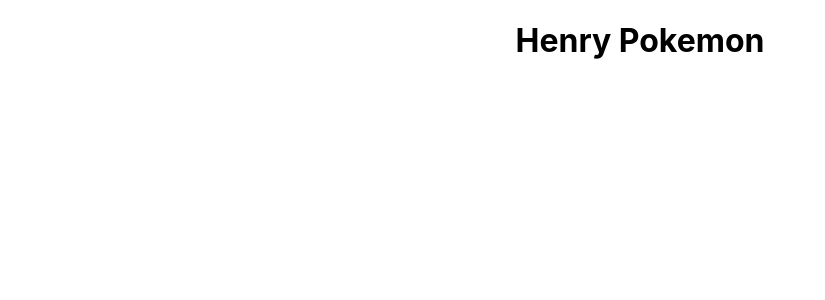
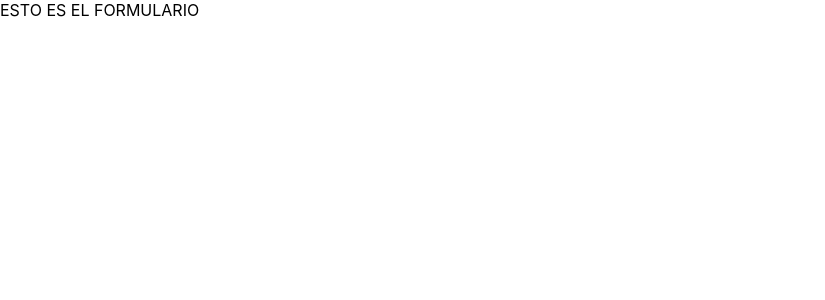
Before and after one commit to RodriguezLorena/PIPOKEMONRodriguezLorena, a React (Create React App) app in the folder client/: page /create in a window 1280 px wide. Shown: the top 300 px of the page, without its empty margins (0-825 px from the left). Built offline with nearby package versions, Linux system fonts and the light colour scheme.

Commit message:
probando rutas

```diff
--- a/client/public/index.html
+++ b/client/public/index.html
@@ -24,7 +24,7 @@
       work correctly both with client-side routing and a non-root public URL.
       Learn how to configure a non-root public URL by running `npm run build`.
     -->
-    <title>React App</title>
+    <title>PokeApp</title>
   </head>
   <body>
     <noscript>You need to enable JavaScript to run this app.</noscript>
--- a/client/src/App.js
+++ b/client/src/App.js
@@ -1,10 +1,24 @@
 import './App.css';
+import { Routes, Route } from "react-router-dom"
+import Landing from './Paginas/Landing';
+import Home from './Paginas/Home';
+import Detalle from './Paginas/Detalle';
+import CreandoPoke from './Paginas/CreandoPoke';
+import Error404 from './Paginas/Error404';
+
 
 function App() {
+  console.log(Landing)
   return (
-    <div className="App">
-      <h1>Henry Pokemon</h1>
-    </div>
+
+    <Routes>
+      <Route path='/' element={<Landing/>}/>
+      <Route path='/home' element={<Home/>}/>
+      <Route path='/detalle/:id' element={<Detalle/>}/>
+      <Route path='/create' element={<CreandoPoke/>}/>
+      <Route path='*' element={<Error404/>}/>
+    </Routes>
+
   );
 }
 
--- /dev/null
+++ b/client/src/Paginas/CreandoPoke.jsx
@@ -0,0 +1,9 @@
+import React from 'react'
+
+const CreandoPoke = () => {
+  return (
+    <div>ESTO ES EL FORMULARIO</div>
+  )
+}
+
+export default CreandoPoke
--- /dev/null
+++ b/client/src/Paginas/Detalle.jsx
@@ -0,0 +1,9 @@
+import React from 'react'
+
+const Detalle = () => {
+  return (
+    <div>ESTO ES DETALLE</div>
+  )
+}
+
+export default Detalle
--- /dev/null
+++ b/client/src/Paginas/Error404.jsx
@@ -0,0 +1,9 @@
+import React from 'react'
+
+const Error404 = () => {
+  return (
+    <div>eSTO ES UN ERROR 404</div>
+  )
+}
+
+export default Error404
--- /dev/null
+++ b/client/src/Paginas/Home.jsx
@@ -0,0 +1,9 @@
+import React from 'react'
+
+const Home = () => {
+  return (
+    <div>ESTO ES HOME</div>
+  )
+}
+
+export default Home
--- /dev/null
+++ b/client/src/Paginas/Landing.jsx
@@ -0,0 +1,9 @@
+import React from 'react'
+
+const Landing = () => {
+  return (
+    <div>ESTO ES LANDING </div>
+  )
+}
+
+export default Landing
--- a/client/src/index.js
+++ b/client/src/index.js
@@ -1,17 +1,16 @@
-import React from 'react';
-import ReactDOM from 'react-dom';
-import './index.css';
-import App from './App';
-import reportWebVitals from './reportWebVitals';
+import React from "react";
+import ReactDOM from "react-dom";
+import "./index.css";
+import App from "./App";
+import { BrowserRouter } from "react-router-dom";
+
+
+
 
 ReactDOM.render(
-  <React.StrictMode>
+  <BrowserRouter>
     <App />
-  </React.StrictMode>,
-  document.getElementById('root')
+  </BrowserRouter>
+    ,
+  document.getElementById("root")
 );
-
-// If you want to start measuring performance in your app, pass a function
-// to log results (for example: reportWebVitals(console.log))
-// or send to an analytics endpoint. Learn more: https://bit.ly/CRA-vitals
-reportWebVitals();
```
Also changed, not shown: client/package.json (+7 -3 lines), 2 other files (tests, documents, lock files or other folders).
